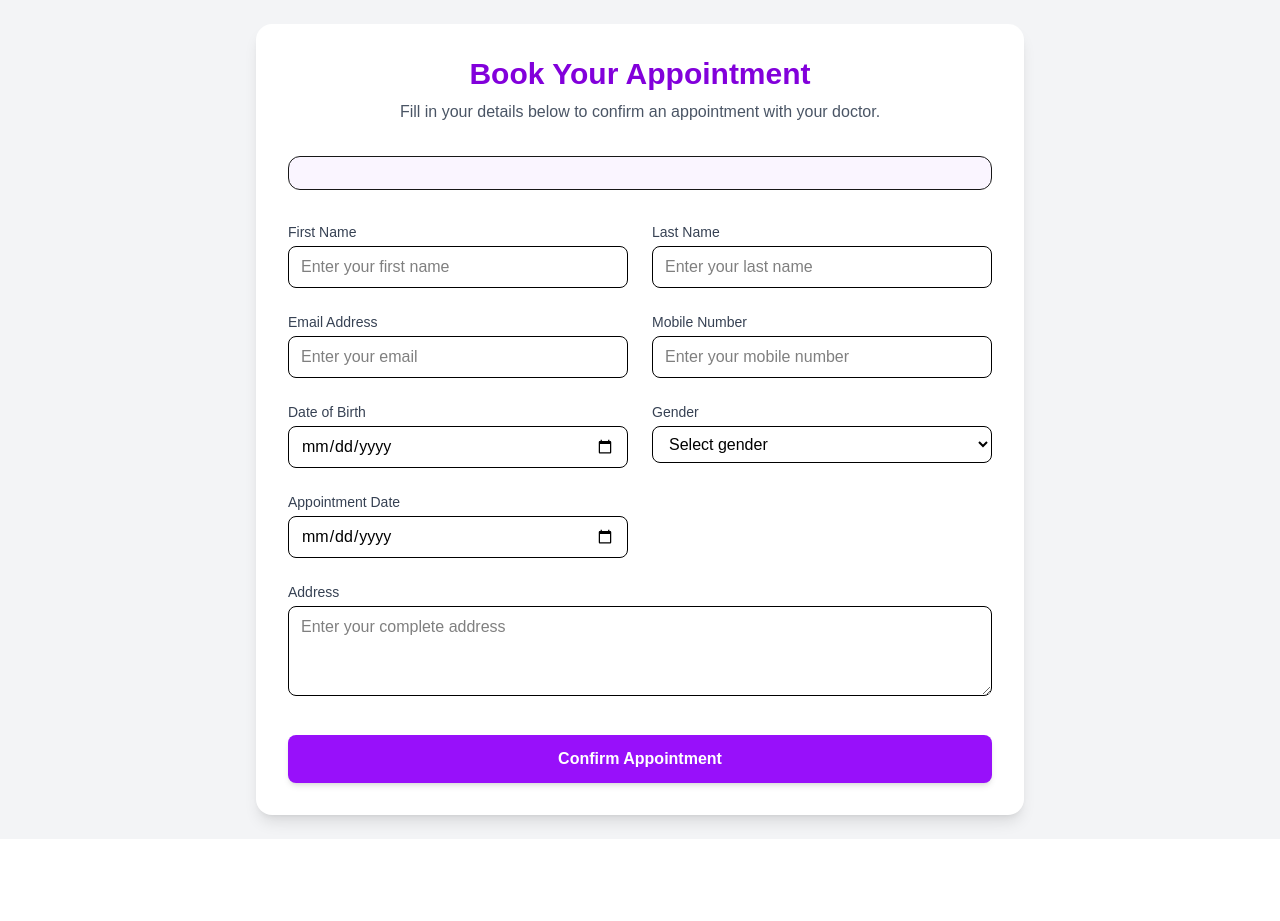
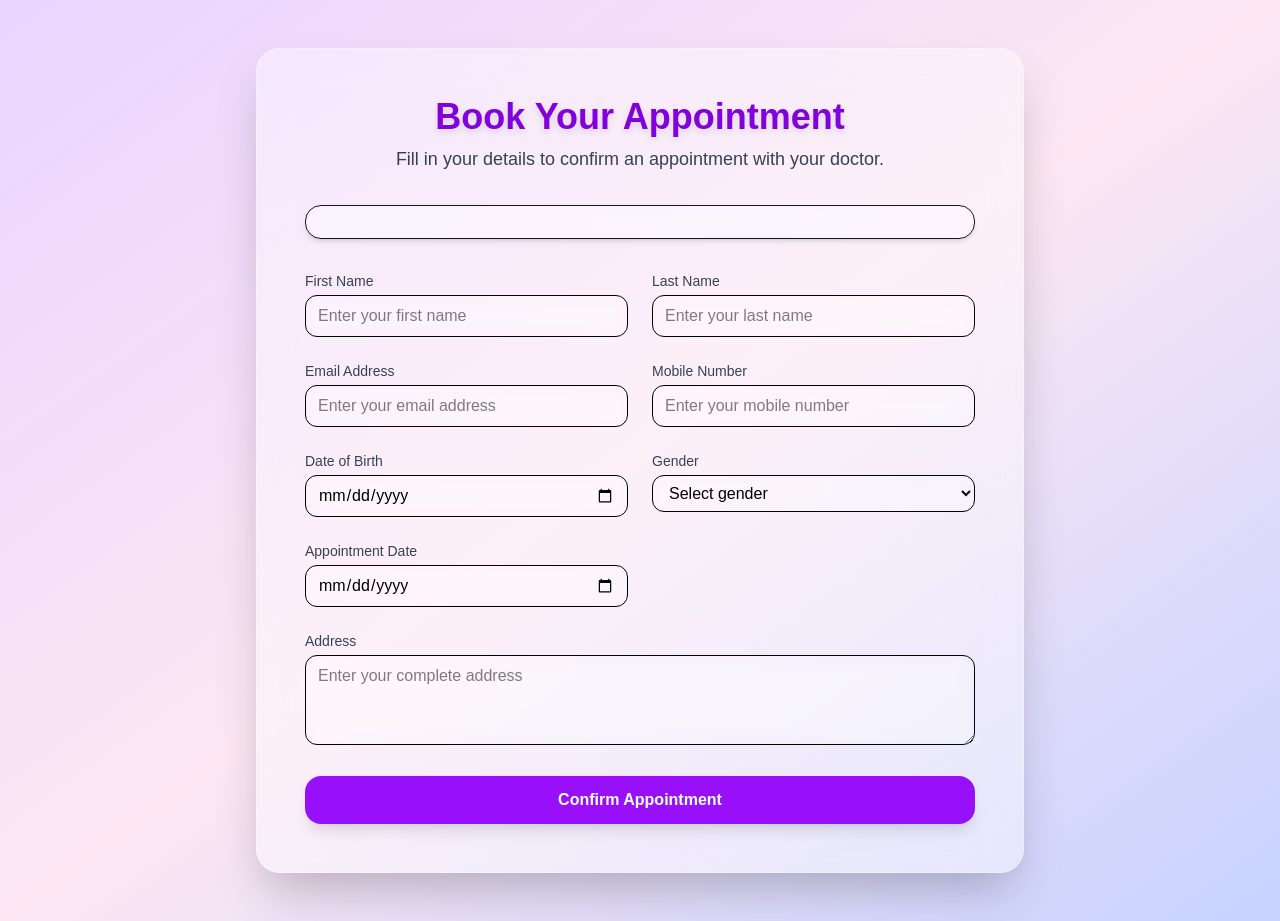
Before and after one commit to Charanjot9037/healtcare, a Next.js app: page /appointment in a window 1280 px wide. Before the commit the page ends 839 px from the top, so only its background shows below. Built offline with nearby package versions, Linux system fonts and the light colour scheme.

Commit message:
UI updated

```diff
--- a/app/appointment/page.js
+++ b/app/appointment/page.js
@@ -1,4 +1,3 @@
-
 "use client";
 import { useState, useEffect } from "react";
 import { useSearchParams } from "next/navigation";
@@ -46,8 +45,8 @@ export default function AppointmentManagement() {
     try {
       const payload = {
         ...formData,
-        doctorId,       // attach doctor id here
-        userID: user.id, // attach user id here
+        doctorId,
+        userID: user.id,
         doctorName,
         specialization,
       };
@@ -72,176 +71,105 @@ export default function AppointmentManagement() {
   };
 
   return (
-    <div className="min-h-screen bg-gray-100 p-6 flex justify-center items-start">
-      <div className="bg-white shadow-lg rounded-2xl p-8 max-w-3xl w-full">
+    <div className="min-h-screen bg-gradient-to-br from-purple-200 via-pink-100 to-indigo-200 flex justify-center items-start py-12 px-4">
+      <div className="w-full max-w-3xl bg-white/40 backdrop-blur-lg border border-white/30 rounded-3xl shadow-2xl p-8 md:p-12 transition-all">
         {/* Page Heading */}
         <div className="text-center mb-8">
-          <h1 className="text-3xl font-bold text-purple-700">
+          <h1 className="text-3xl md:text-4xl font-extrabold text-purple-700 drop-shadow-md">
             Book Your Appointment
           </h1>
-          <p className="text-gray-600 mt-2">
-            Fill in your details below to confirm an appointment with your doctor.
+          <p className="text-gray-700 mt-2 md:text-lg">
+            Fill in your details to confirm an appointment with your doctor.
           </p>
         </div>
 
         {/* Doctor Info Card */}
-        <div className="flex items-center gap-4 border rounded-xl p-4 mb-8 bg-purple-50">
+        <div className="flex items-center gap-4 border rounded-2xl p-4 mb-8 bg-purple-50/60 backdrop-blur-md shadow-md hover:shadow-xl transition">
           {imageUrl && (
             <Image
               src={imageUrl}
               alt={doctorName}
               width={100}
               height={100}
-              className="rounded-lg object-cover shadow-md"
+              className="rounded-xl object-cover shadow-lg"
             />
           )}
           <div>
             <h2 className="text-xl font-semibold text-gray-800">{doctorName}</h2>
-            <p className="text-purple-600">{specialization}</p>
+            <p className="text-purple-600 font-medium">{specialization}</p>
           </div>
         </div>
 
         {/* Appointment Form */}
-        <form
-          onSubmit={handleSubmit}
-          className="grid grid-cols-1 md:grid-cols-2 gap-6 text-black"
+        <form onSubmit={handleSubmit} className="grid grid-cols-1 md:grid-cols-2 gap-6 text-black">
+          {[
+            { label: "First Name", name: "firstName", type: "text", required: true },
+            { label: "Last Name", name: "lastName", type: "text", required: true },
+            { label: "Email Address", name: "email", type: "email", required: true },
+            { label: "Mobile Number", name: "mobile", type: "text", required: true },
+            { label: "Date of Birth", name: "dob", type: "date" },
+            {
+              label: "Gender",
+              name: "gender",
+              type: "select",
+              options: ["Male", "Female", "Other"],
+            },
+            { label: "Appointment Date", name: "appointmentDate", type: "date", required: true },
+          ].map((field, idx) => (
+            <div key={idx}>
+              <label className="block text-sm font-medium text-gray-700 mb-1">{field.label}</label>
+              {field.type === "select" ? (
+                <select
+                  name={field.name}
+                  value={formData[field.name]}
+                  onChange={handleChange}
+                  className="w-full border rounded-xl px-3 py-2 focus:outline-purple-500 focus:ring focus:ring-purple-200 backdrop-blur-sm"
                 >
-          {/* First Name */}
-          <div>
-            <label className="block text-sm font-medium text-gray-700 mb-1">
-              First Name
-            </label>
+                  <option value="">Select {field.label.toLowerCase()}</option>
+                  {field.options.map((opt) => (
+                    <option key={opt} value={opt}>
+                      {opt}
+                    </option>
+                  ))}
+                </select>
+              ) : (
                 <input
-              type="text"
-              name="firstName"
-              placeholder="Enter your first name"
-              value={formData.firstName}
+                  type={field.type}
+                  name={field.name}
+                  value={formData[field.name]}
                   onChange={handleChange}
-              className="w-full border rounded-lg px-3 py-2 focus:outline-purple-500 focus:ring focus:ring-purple-200"
-              required
+                  placeholder={`Enter your ${field.label.toLowerCase()}`}
+                  required={field.required}
+                  className="w-full border rounded-xl px-3 py-2 focus:outline-purple-500 focus:ring focus:ring-purple-200 backdrop-blur-sm"
                 />
+              )}
             </div>
-
-          {/* Last Name */}
-          <div>
-            <label className="block text-sm font-medium text-gray-700 mb-1">
-              Last Name
-            </label>
-            <input
-              type="text"
-              name="lastName"
-              placeholder="Enter your last name"
-              value={formData.lastName}
-              onChange={handleChange}
-              className="w-full border rounded-lg px-3 py-2 focus:outline-purple-500 focus:ring focus:ring-purple-200"
-              required
-            />
-          </div>
-
-          {/* Email */}
-          <div>
-            <label className="block text-sm font-medium text-gray-700 mb-1">
-              Email Address
-            </label>
-            <input
-              type="email"
-              name="email"
-              placeholder="Enter your email"
-              value={formData.email}
-              onChange={handleChange}
-              className="w-full border rounded-lg px-3 py-2 focus:outline-purple-500 focus:ring focus:ring-purple-200"
-              required
-            />
-          </div>
-
-          {/* Mobile */}
-          <div>
-            <label className="block text-sm font-medium text-gray-700 mb-1">
-              Mobile Number
-            </label>
-            <input
-              type="text"
-              name="mobile"
-              placeholder="Enter your mobile number"
-              value={formData.mobile}
-              onChange={handleChange}
-              className="w-full border rounded-lg px-3 py-2 focus:outline-purple-500 focus:ring focus:ring-purple-200"
-              required
-            />
-          </div>
-
-          {/* DOB */}
-          <div>
-            <label className="block text-sm font-medium text-gray-700 mb-1">
-              Date of Birth
-            </label>
-            <input
-              type="date"
-              name="dob"
-              value={formData.dob}
-              onChange={handleChange}
-              className="w-full border rounded-lg px-3 py-2 focus:outline-purple-500 focus:ring focus:ring-purple-200"
-            />
-          </div>
-
-          {/* Gender */}
-          <div>
-            <label className="block text-sm font-medium text-gray-700 mb-1">
-              Gender
-            </label>
-            <select
-              name="gender"
-              value={formData.gender}
-              onChange={handleChange}
-              className="w-full border rounded-lg px-3 py-2 focus:outline-purple-500 focus:ring focus:ring-purple-200"
-            >
-              <option value="">Select gender</option>
-              <option value="Male">Male</option>
-              <option value="Female">Female</option>
-              <option value="Other">Other</option>
-            </select>
-          </div>
-
-          {/* Appointment Date */}
-          <div>
-            <label className="block text-sm font-medium text-gray-700 mb-1">
-              Appointment Date
-            </label>
-            <input
-              type="date"
-              name="appointmentDate"
-              value={formData.appointmentDate}
-              onChange={handleChange}
-              className="w-full border rounded-lg px-3 py-2 focus:outline-purple-500 focus:ring focus:ring-purple-200"
-              required
-            />
-          </div>
-        </form>
+          ))}
 
           {/* Address */}
-        <div className="mt-6">
-          <label className="block text-sm font-medium text-gray-700 mb-1">
-            Address
-          </label>
+          <div className="md:col-span-2">
+            <label className="block text-sm font-medium text-gray-700 mb-1">Address</label>
             <textarea
               name="address"
               placeholder="Enter your complete address"
               value={formData.address}
               onChange={handleChange}
-            className="w-full border rounded-lg px-3 py-2 focus:outline-purple-500 focus:ring focus:ring-purple-200 text-black"
+              className="w-full border rounded-xl px-3 py-2 focus:outline-purple-500 focus:ring focus:ring-purple-200 backdrop-blur-sm"
               rows={3}
             />
           </div>
 
           {/* Submit Button */}
+          <div className="md:col-span-2">
             <button
               type="submit"
-          onClick={handleSubmit}
-          className="mt-8 w-full bg-purple-600 hover:bg-purple-700 text-white py-3 rounded-lg font-semibold shadow-md transition"
+              className="w-full py-3 bg-purple-600 hover:bg-purple-700 text-white font-bold rounded-2xl shadow-lg transition-all duration-300"
             >
               Confirm Appointment
             </button>
           </div>
+        </form>
+      </div>
     </div>
   );
 }
```
Lines whose indentation alone changed are shown as unchanged.
